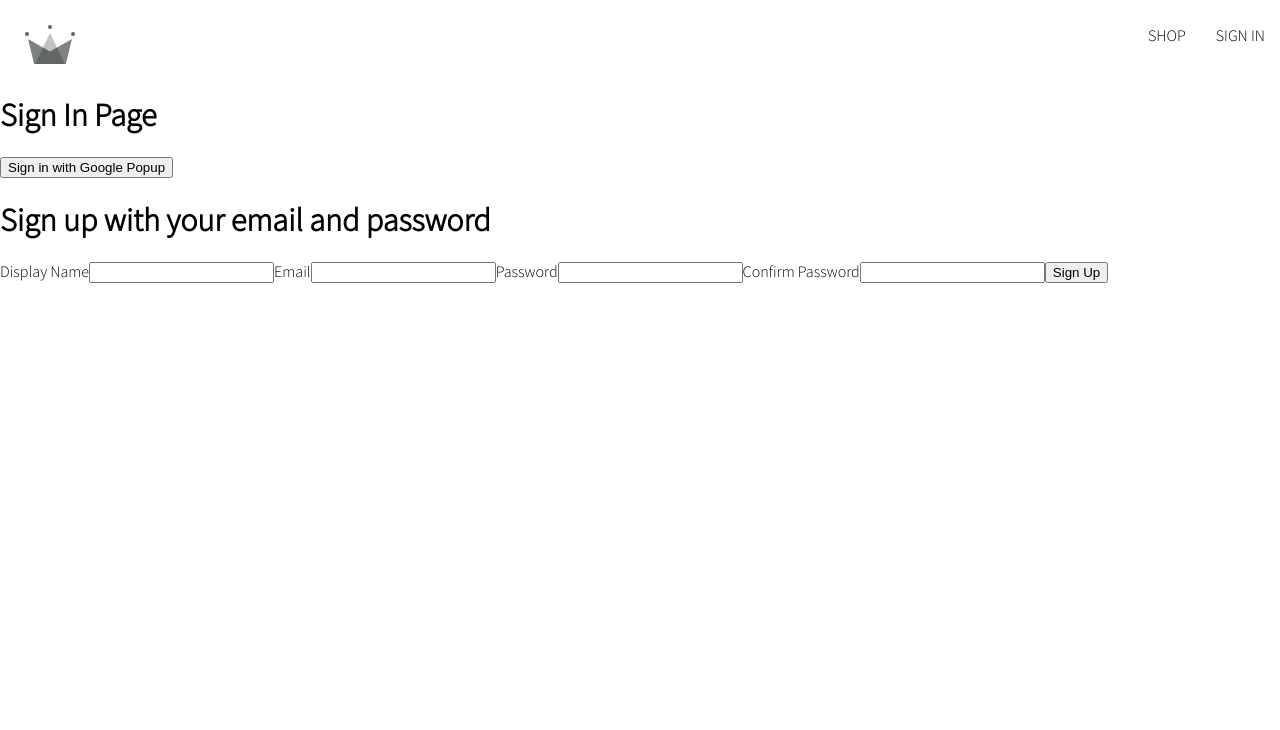
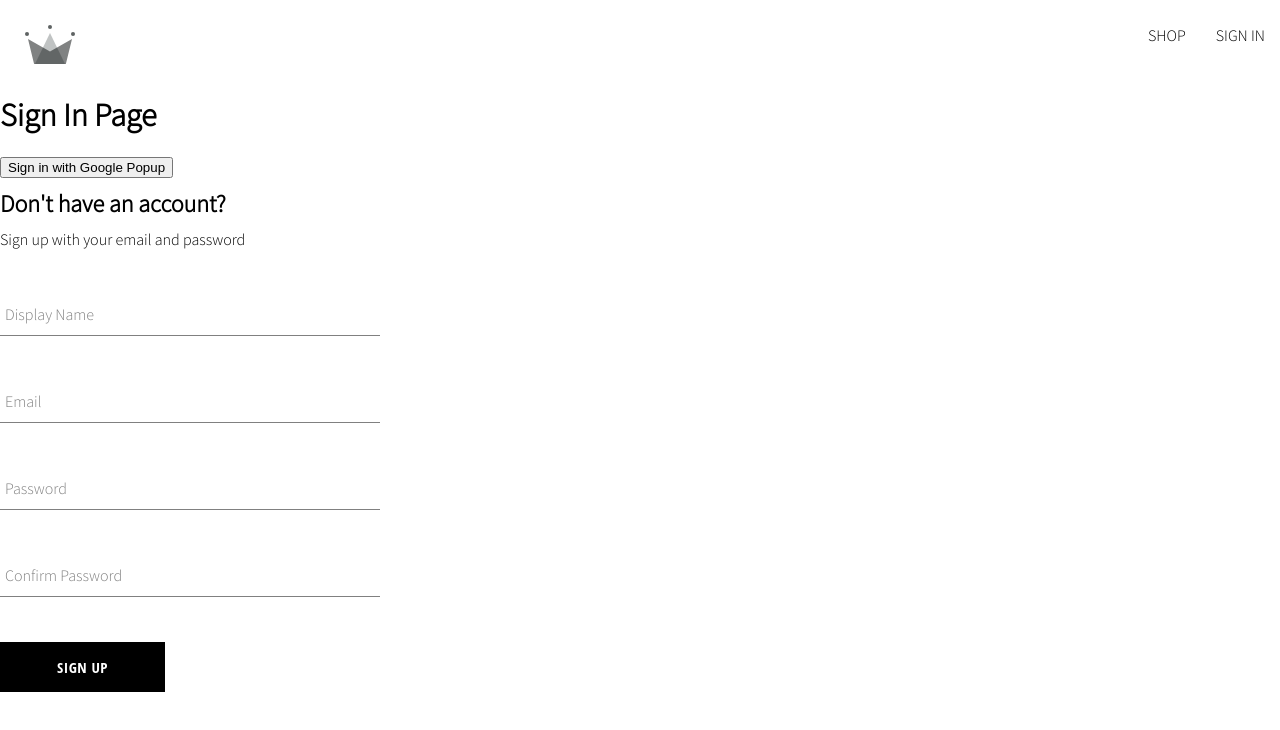
Before and after one commit to DustinJDally/crwn-clothing, a React (Create React App) app: page /sign-in in a window 1280 px wide. Shown: the top 730 px of the page. Built offline with nearby package versions, Linux system fonts and the light colour scheme.

Commit message:
Finished lesson 101
created sign up component, form input component, button component (scss provided by lessons)

```diff
--- /dev/null
+++ b/src/components/button/button.component.jsx
@@ -0,0 +1,20 @@
+import './button.styles.scss';
+
+const BUTTON_TYPE_CLASSES = {
+  google: 'google-sign-in',
+  inverted: 'inverted'
+}
+
+
+const Button = ({ children, buttonType, ...otherProps }) => {
+  return (
+    <button
+      className= {`button-container ${BUTTON_TYPE_CLASSES[buttonType]}`}
+      {...otherProps}
+    >
+      {children}
+    </button>
+  );
+};
+
+export default Button;
--- /dev/null
+++ b/src/components/button/button.styles.scss
@@ -0,0 +1,46 @@
+.button-container {
+  min-width: 165px;
+  width: auto;
+  height: 50px;
+  letter-spacing: 0.5px;
+  line-height: 50px;
+  padding: 0 35px 0 35px;
+  font-size: 15px;
+  background-color: black;
+  color: white;
+  text-transform: uppercase;
+  font-family: 'Open Sans Condensed';
+  font-weight: bolder;
+  border: none;
+  cursor: pointer;
+  display: flex;
+  justify-content: center;
+
+  &:hover {
+    background-color: white;
+    color: black;
+    border: 1px solid black;
+  }
+
+  &.google-sign-in {
+    background-color: #4285f4;
+    color: white;
+
+    &:hover {
+      background-color: #357ae8;
+      border: none;
+    }
+  }
+
+  &.inverted {
+    background-color: white;
+    color: black;
+    border: 1px solid black;
+
+    &:hover {
+      background-color: black;
+      color: white;
+      border: none;
+    }
+  }
+}
--- /dev/null
+++ b/src/components/form-input/form-input.component.jsx
@@ -0,0 +1,20 @@
+import './form-input.styles.scss';
+
+const FormInput = ({ label, ...otherProps }) => {
+  return (
+    <div className="group">
+      <input className="form-input" {...otherProps}/>
+      {label && (
+        <label
+          className={`${
+            otherProps.value.length ? 'shrink' : ''
+          } form-input-label`}
+        >
+          {label}
+        </label>
+      )}
+    </div>
+  );
+};
+
+export default FormInput;
--- /dev/null
+++ b/src/components/form-input/form-input.styles.scss
@@ -0,0 +1,54 @@
+$sub-color: grey;
+$main-color: black;
+
+@mixin shrinkLabel {
+  top: -14px;
+  font-size: 12px;
+  color: $main-color;
+}
+
+.group {
+  position: relative;
+  margin: 45px 0;
+
+  .form-input {
+    background: none;
+    background-color: white;
+    color: $sub-color;
+    font-size: 18px;
+    padding: 10px 10px 10px 5px;
+    display: block;
+    width: 100%;
+    border: none;
+    border-radius: 0;
+    border-bottom: 1px solid $sub-color;
+    margin: 25px 0;
+
+    &:focus {
+      outline: none;
+    }
+
+    &:focus ~ .form-input-label {
+      @include shrinkLabel();
+    }
+  }
+
+  input[type='password'] {
+    letter-spacing: 0.3em;
+  }
+
+  .form-input-label {
+    color: $sub-color;
+    font-size: 16px;
+    font-weight: normal;
+    position: absolute;
+    pointer-events: none;
+    left: 5px;
+    top: 10px;
+    transition: 300ms ease all;
+
+    &.shrink {
+      @include shrinkLabel();
+    }
+  }
+}
--- a/src/components/sign-up-form/sign-up-form.component.jsx
+++ b/src/components/sign-up-form/sign-up-form.component.jsx
@@ -1,6 +1,13 @@
 import { useState } from "react";
 
+import FormInput from "../form-input/form-input.component";
+
+import Button from "../button/button.component";
+
 import { createAuthUserWithEmailAndPassword, createUserDocumentFromAuth } from "../../utils/firebase/firebase.utils";
+
+import './sign-up-form.styles.scss';
+
 
 const defaultFormFields = {
   displayName: '',
@@ -8,6 +15,7 @@
   password: '',
   confirmPassword: ''
 }
+
 
 const SignUpForm = () => {
   const [formFields, setFormFields] = useState(defaultFormFields);
@@ -29,11 +37,11 @@
     try {
       const { user } = await createAuthUserWithEmailAndPassword(email, password);
 
-      await createUserDocumentFromAuth(user, {displayName});
+      await createUserDocumentFromAuth(user, { displayName });
       resetFormFields();
 
-    } catch(error) {
-      if(error.code === 'auth/email-already-in-use'){
+    } catch (error) {
+      if (error.code === 'auth/email-already-in-use') {
         alert('Cannot create user, email already in use')
       } else {
         console.log('User creation encounter an error', error);
@@ -42,26 +50,51 @@
   }
 
   const handleChange = (event) => {
-    const {name, value} = event.target;
+    const { name, value } = event.target;
 
-    setFormFields({...formFields, [name]: value});
+    setFormFields({ ...formFields, [name]: value });
   }
   return (
-    <div>
-      <h1>Sign up with your email and password</h1>
+    <div className="sign-up-container">
+      <h2>Don't have an account?</h2>
+      <span>Sign up with your email and password</span>
       <form onSubmit={handleSubmit}>
-        <label>Display Name</label>
-        <input type="text" required onChange={handleChange} name="displayName" value={displayName} />
+        <FormInput
+          label="Display Name"
+          type="text"
+          required
+          onChange={handleChange}
+          name="displayName"
+          value={displayName}
+        />
 
-        <label>Email</label>
-        <input type="email" required onChange={handleChange} name="email" value={email} />
+        <FormInput
+          label="Email"
+          type="email"
+          required
+          onChange={handleChange}
+          name="email"
+          value={email}
+        />
 
-        <label>Password</label>
-        <input type="password" required onChange={handleChange} name="password" value={password} />
+        <FormInput
+          label="Password"
+          type="password"
+          required
+          onChange={handleChange}
+          name="password"
+          value={password}
+        />
 
-        <label>Confirm Password</label>
-        <input type="password" required onChange={handleChange} name="confirmPassword" value={confirmPassword} />
-        <button type="submit">Sign Up</button>
+        <FormInput
+          label="Confirm Password"
+          type="password"
+          required
+          onChange={handleChange}
+          name="confirmPassword"
+          value={confirmPassword}
+        />
+        <Button type="submit">Sign Up</Button>
       </form>
     </div>
   )
--- /dev/null
+++ b/src/components/sign-up-form/sign-up-form.styles.scss
@@ -0,0 +1,9 @@
+.sign-up-container {
+  display: flex;
+  flex-direction: column;
+  width: 380px;
+
+  h2 {
+    margin: 10px 0;
+  }
+}
```
